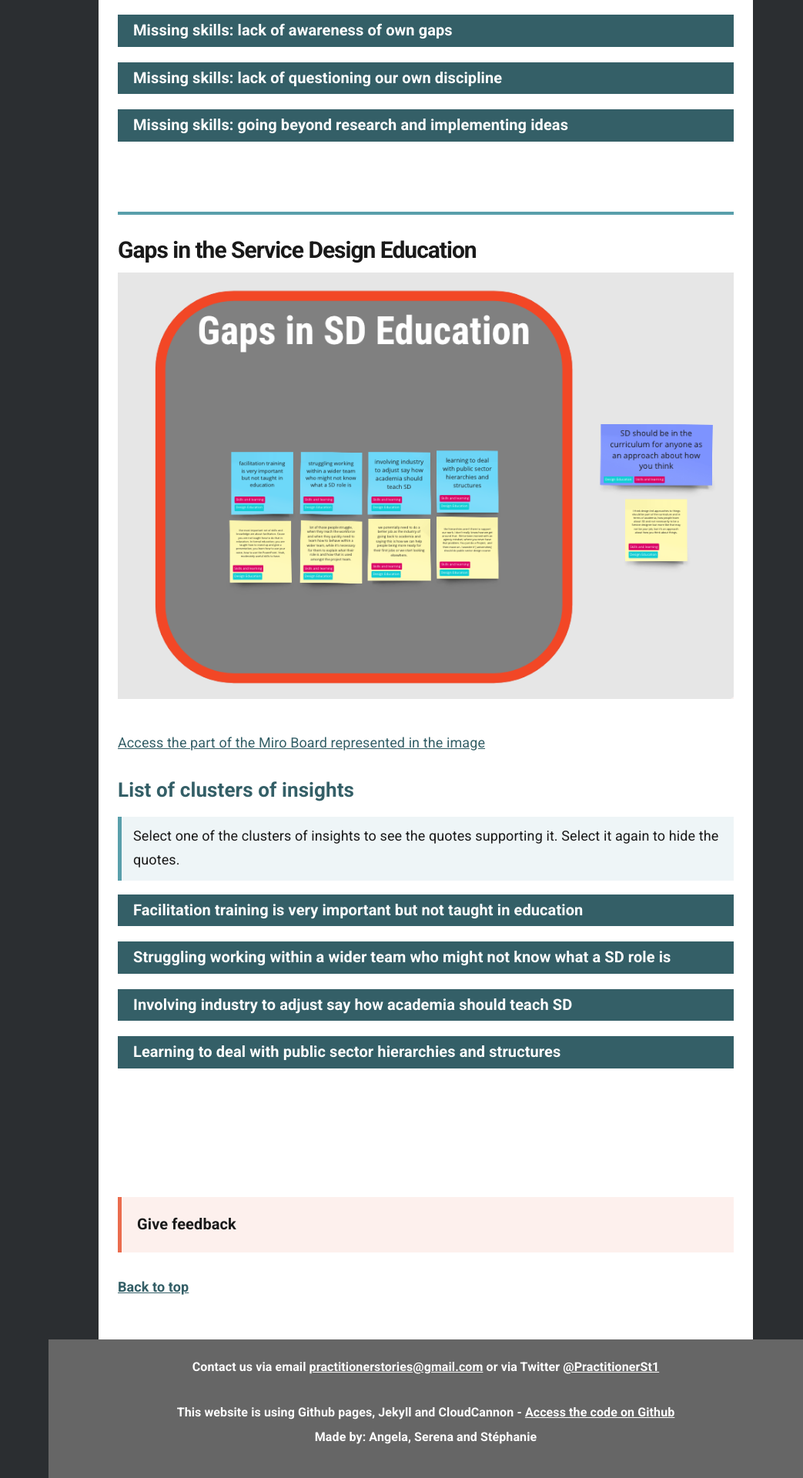
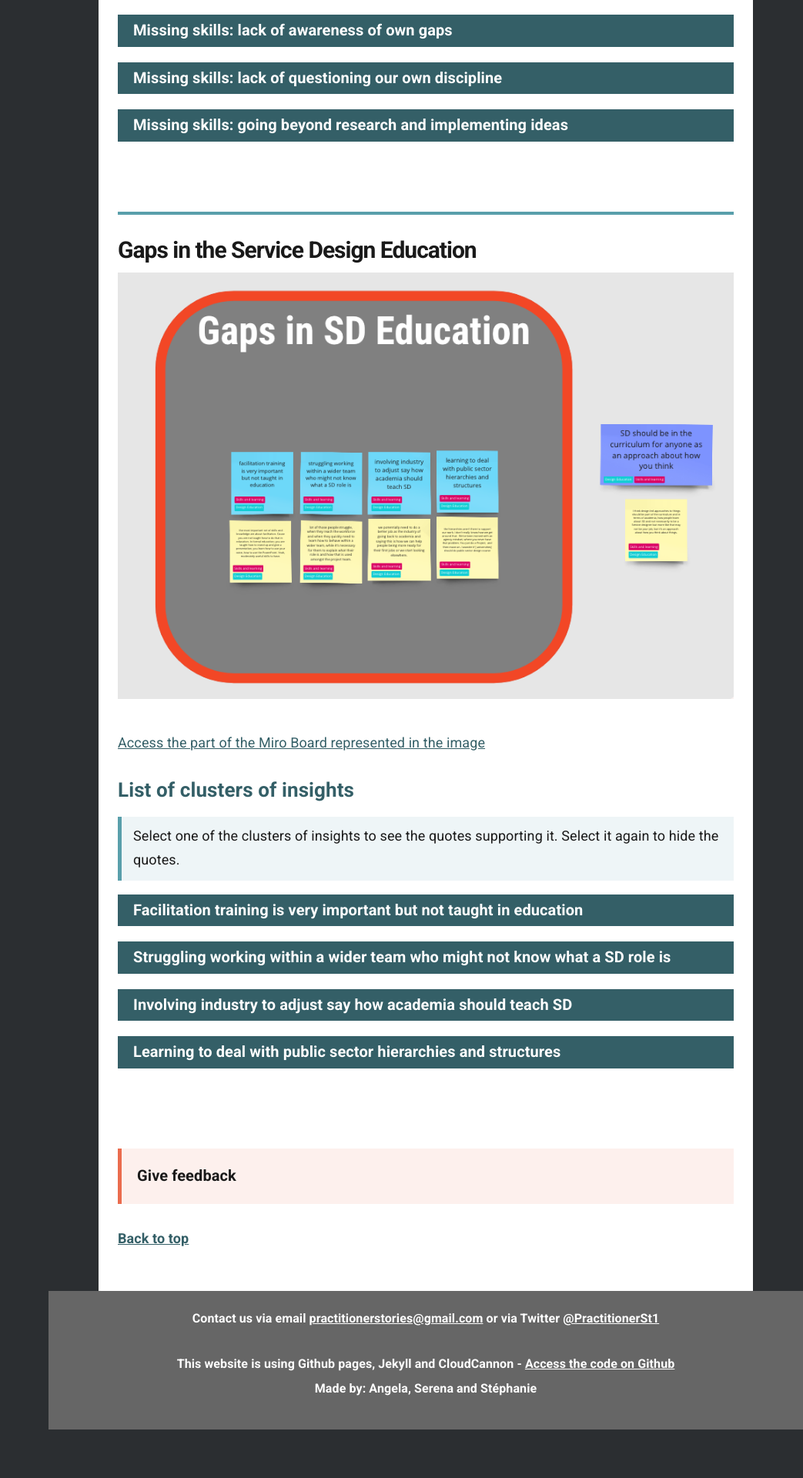
Before and after one commit to stephanie-K/practitioner-stories, a Jekyll site: the page built from _docs/Skills-and-learning/challenges.md, in a window 1280 px wide. Shown: the part 1582-3502 px from the top of the page at 77% size, without its empty margins (237-1280 px from the left). Built offline with Jekyll 4.4.1, drawn with Linux system fonts in a browser that asks for light colours; after the commit the page ends 3439 px from its top, so only the background shows below that.

Commit message:
fix link and spacing

```diff
--- a/_docs/Skills-and-learning/challenges.md
+++ b/_docs/Skills-and-learning/challenges.md
@@ -15,11 +15,11 @@
 
 <h2 class="top-line">Clusters of insights - quick access</h2>
 
-- [Things we're missing in our SD practice](#)
-- [Gaps in the Service Design Education](#)
+- [Things we're missing in our SD practice](#things-missing)
+- [Gaps in the Service Design Education](#gaps-in-education)
 
 
-<h2 class="top-line">Things we're missing in our SD practice</h2>
+<h2 class="top-line" id="things-missing">Things we're missing in our SD practice</h2>
 
 ![screenshot of the part of the big Miro board showing the post it for this theme of the research](/practitioner-stories/images/skills-learning/skills-chall1.png)
 <p><a href="https://miro.com/app/board/o9J_ldOzA14=/?moveToWidget=3074457352333736097&cot=14" target="_blank">Access the part of the Miro Board represented in the image</a></p>
@@ -80,7 +80,7 @@
 
 
 
-<h2 class="top-line">Gaps in the Service Design Education</h2>
+<h2 class="top-line" id="gaps-in-education">Gaps in the Service Design Education</h2>
 
 ![screenshot of the part of the big Miro board showing the post it for this theme of the research](/practitioner-stories/images/skills-learning/skills-chall2.png)
 <p><a href="https://miro.com/app/board/o9J_ldOzA14=/?moveToWidget=3074457352333736222&cot=14" target="_blank">Access the part of the Miro Board represented in the image</a></p>
@@ -112,8 +112,6 @@
     <li>the hierarchies aren’t there to support our work. I don't really  know how we get around that.  We've been trained with an agency mindset, where you never have that problem. You just do a Project,  and then move on. I wonder if [ universities] should do public sector design course</li>
  </ul>
  </details>
-<br>
-
 <br><br>
 {% include give-feedback.html %}
 
```
